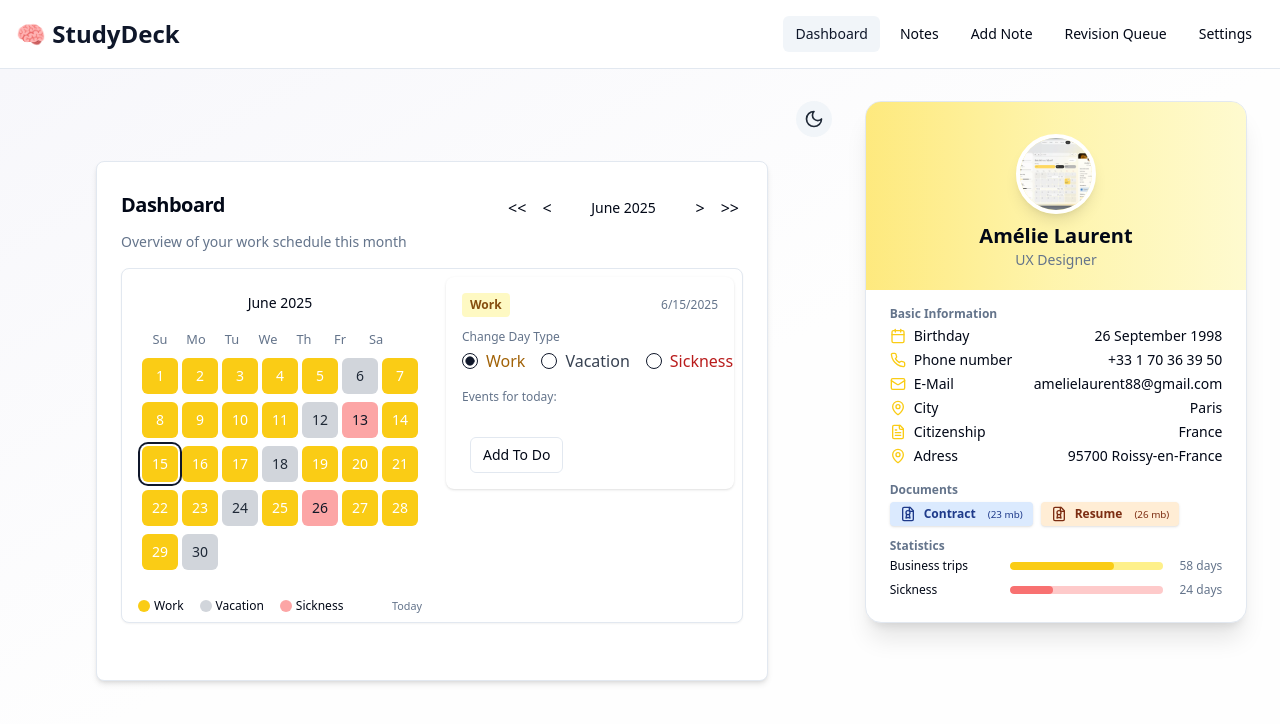
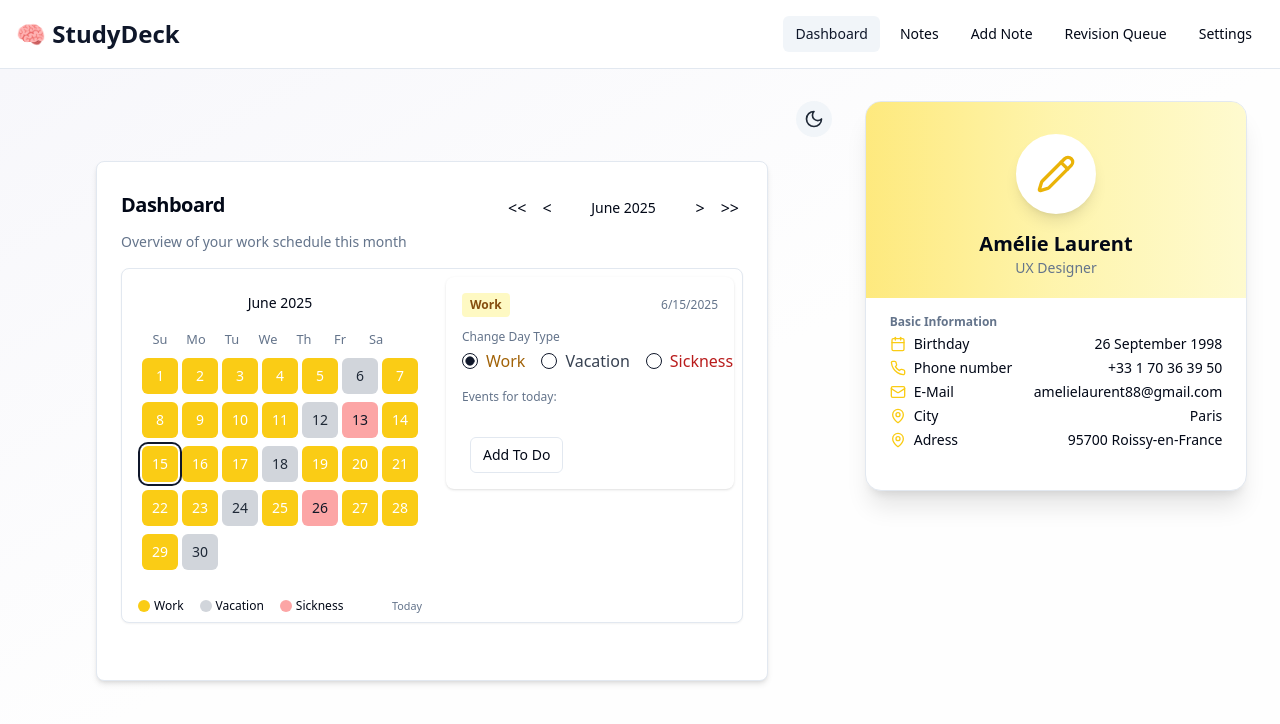
Before and after one commit to Sparshga/studydeck-revision-hub, a React (Vite) app: page /dashboard in a window 1280 px wide. Shown: the top 724 px of the page. Built offline with nearby package versions, Linux system fonts and the light colour scheme.

Commit message:
Refactor: Update icons and remove sections
- Changed favicon to brain icon.
- Added pencil icon for profile image edit.
- Removed documents and statistics sections from profile.

```diff
--- a/src/components/ProfileCard.tsx
+++ b/src/components/ProfileCard.tsx
@@ -1,6 +1,6 @@
 
 import { Card, CardHeader, CardTitle, CardContent } from "@/components/ui/card";
-import { Calendar as CalendarIcon, Mail, MapPin, Phone, FileText, FileBadge2 } from "lucide-react";
+import { Calendar as CalendarIcon, Mail, MapPin, Phone, Pencil } from "lucide-react";
 
 const ProfileCard = () => {
   // Mock profile data; you can connect to real user data if available
@@ -8,13 +8,17 @@ const ProfileCard = () => {
     <Card className="shadow-xl animate-fade-in h-fit px-0 py-0 overflow-hidden relative rounded-2xl">
       {/* Banner + Avatar */}
       <div className="bg-gradient-to-r from-yellow-300/70 via-yellow-200/70 to-yellow-100/80 pt-8 pb-4 px-6">
-        <div className="flex flex-col items-center">
-          <img
-            src="/lovable-uploads/7ccb9b27-96d9-4e41-a0f2-c7e3e5e45fa9.png"
-            alt="User Avatar"
-            className="w-20 h-20 rounded-full border-4 border-white object-cover shadow-lg mb-2"
-          />
-          <div className="text-xl font-semibold">Amélie Laurent</div>
+        <div className="flex flex-col items-center relative">
+          {/* Editable Pencil Icon Avatar */}
+          <div className="relative group">
+            <div className="w-20 h-20 bg-white rounded-full flex items-center justify-center shadow-lg border-4 border-white cursor-pointer group-hover:bg-gray-100 transition-colors">
+              <Pencil size={40} className="text-yellow-500 group-hover:text-yellow-700" />
+            </div>
+            <span className="absolute -bottom-4 left-1/2 -translate-x-1/2 text-xs text-muted-foreground opacity-0 group-hover:opacity-100 transition text-center whitespace-nowrap bg-white px-2 py-1 rounded shadow border">
+              Edit profile image
+            </span>
+          </div>
+          <div className="text-xl font-semibold mt-4">Amélie Laurent</div>
           <div className="text-sm text-muted-foreground mb-1">UX Designer</div>
         </div>
       </div>
@@ -42,42 +46,12 @@ const ProfileCard = () => {
             <span className="flex-1 text-right">Paris</span>
           </li>
           <li className="flex items-center gap-2">
-            <FileText className="w-4 h-4 text-yellow-400" />
-            <span className="w-28">Citizenship</span>
-            <span className="flex-1 text-right">France</span>
-          </li>
-          <li className="flex items-center gap-2">
             <MapPin className="w-4 h-4 text-yellow-400" />
             <span className="w-28">Adress</span>
             <span className="flex-1 text-right">95700 Roissy-en-France</span>
           </li>
         </ul>
-        <div className="font-semibold text-xs text-muted-foreground mb-1">Documents</div>
-        <div className="flex gap-2 mb-3">
-          <button className="flex gap-2 items-center bg-blue-100 text-blue-900 rounded px-2.5 py-1 text-xs font-bold shadow hover:bg-blue-200 transition">
-            <FileBadge2 className="w-4 h-4" /> Contract
-            <span className="ml-1 font-normal text-[0.82em]">(23 mb)</span>
-          </button>
-          <button className="flex gap-2 items-center bg-orange-100 text-orange-900 rounded px-2.5 py-1 text-xs font-bold shadow hover:bg-orange-200 transition">
-            <FileBadge2 className="w-4 h-4" /> Resume
-            <span className="ml-1 font-normal text-[0.82em]">(26 mb)</span>
-          </button>
-        </div>
-        <div className="font-semibold text-xs text-muted-foreground mb-1">Statistics</div>
-        <div className="mb-2 flex gap-2 items-center">
-          <span className="w-28 text-xs">Business trips</span>
-          <div className="flex-1 bg-yellow-200 h-2 rounded mr-2 relative overflow-hidden">
-            <div className="bg-yellow-400 h-2 rounded absolute left-0 top-0" style={{ width: "68%" }} />
-          </div>
-          <span className="text-xs text-muted-foreground">58 days</span>
-        </div>
-        <div className="flex gap-2 items-center">
-          <span className="w-28 text-xs">Sickness</span>
-          <div className="flex-1 bg-red-200 h-2 rounded mr-2 relative overflow-hidden">
-            <div className="bg-red-400 h-2 rounded absolute left-0 top-0" style={{ width: "28%" }} />
-          </div>
-          <span className="text-xs text-muted-foreground">24 days</span>
-        </div>
+        {/* Removed Documents and Statistics sections */}
       </CardContent>
     </Card>
   );
```
Also changed, not shown: index.html (+4 -0 lines).
